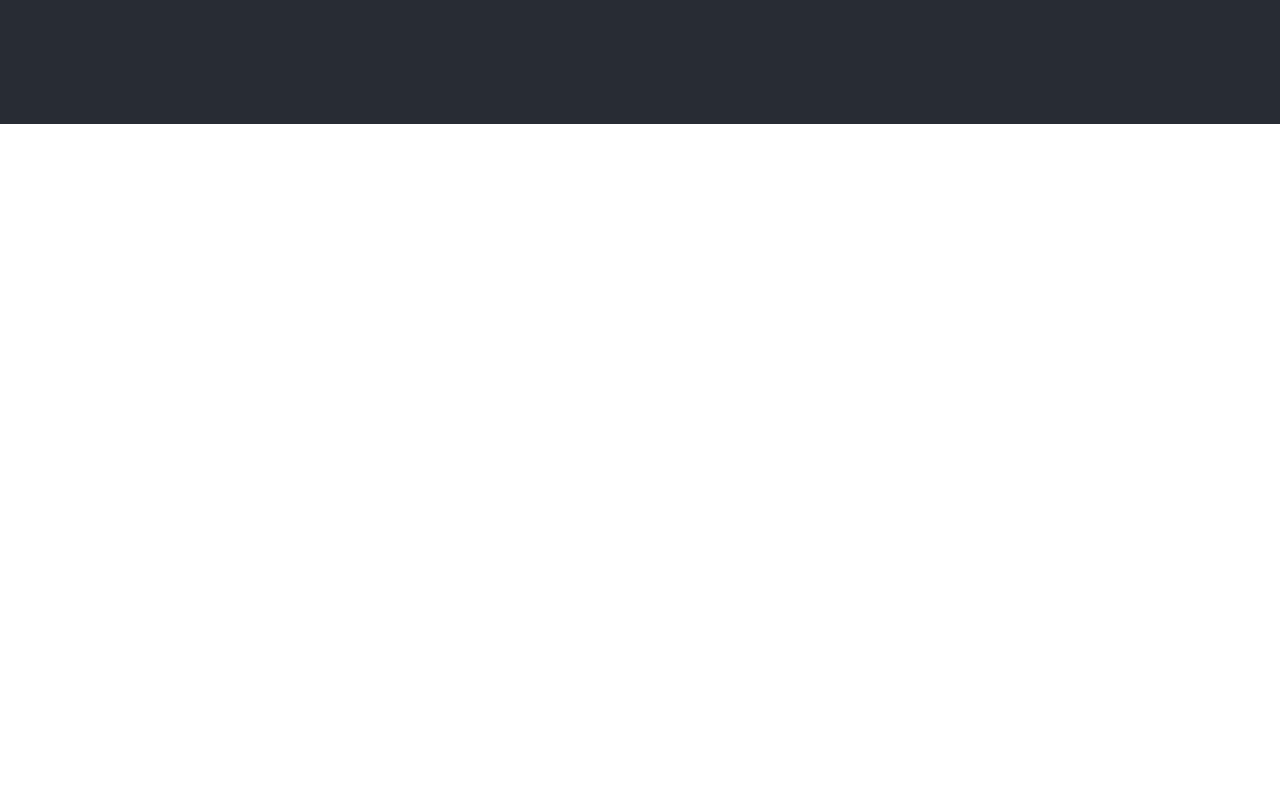
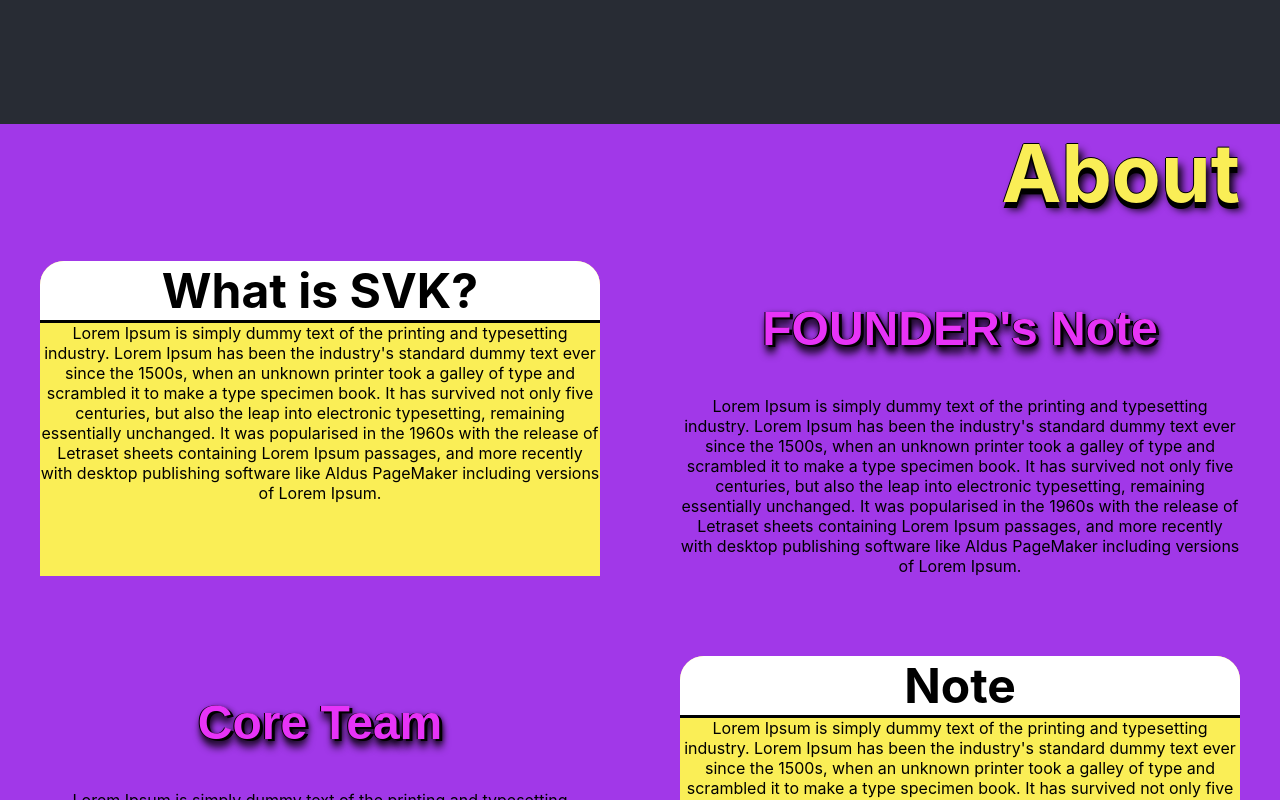
Before and after one commit to praveenpkg8/dattebayo, a React (Create React App) app: page / in a window 1280 px wide. Shown: the part 740-1540 px from the top of the page. Before the commit the page ends 864 px from the top, so only its background shows below. Built offline with nearby package versions, Linux system fonts and the light colour scheme.

Commit message:
Modified: for passing refs

```diff
--- a/src/App.js
+++ b/src/App.js
@@ -1,18 +1,23 @@
+import React, { useRef } from 'react';
 import svkLargeLogo from './svkLargeLogo.png';
 import './App.css';
 
 import Navbar from './navbar/Navbar';
+import About from './About';
 
 function App() {
+
+  const AboutRef = useRef();
+
   return (
     <div className="App">
-      <Navbar />
+      <Navbar aboutRefTest={AboutRef} />
       <header className="App-header">
         <img
-        className="SvkLargeImage"
-        src={svkLargeLogo}
-        alt="logo"
-        draggable="false"
+          className="SvkLargeImage"
+          src={svkLargeLogo}
+          alt="logo"
+          draggable="false"
         />
         <a
           className="App-link"
@@ -23,6 +28,7 @@ function App() {
           Schummy Vanna Kaviyangal
         </a>
       </header>
+      <About ref={AboutRef} />
     </div>
   );
 }
```
